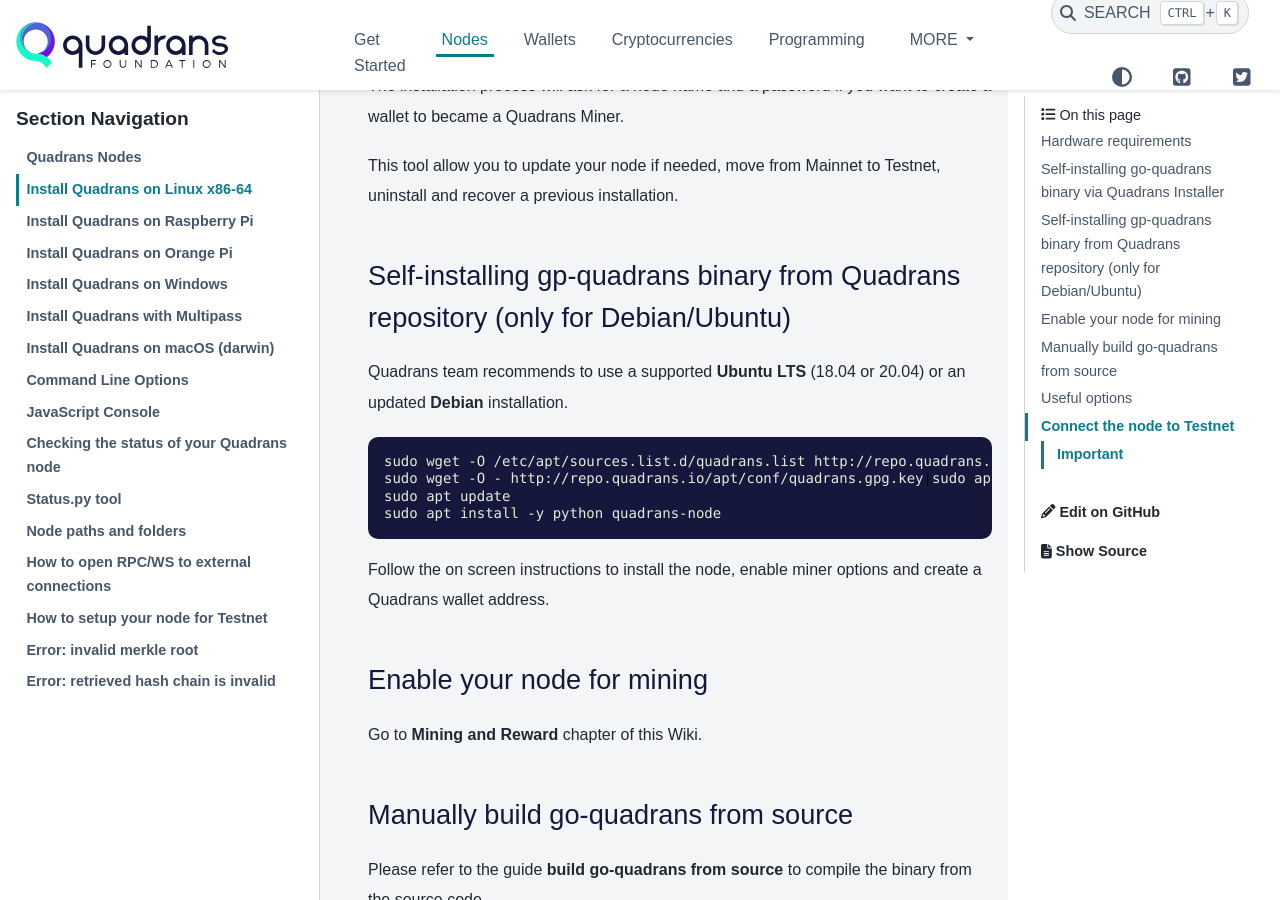
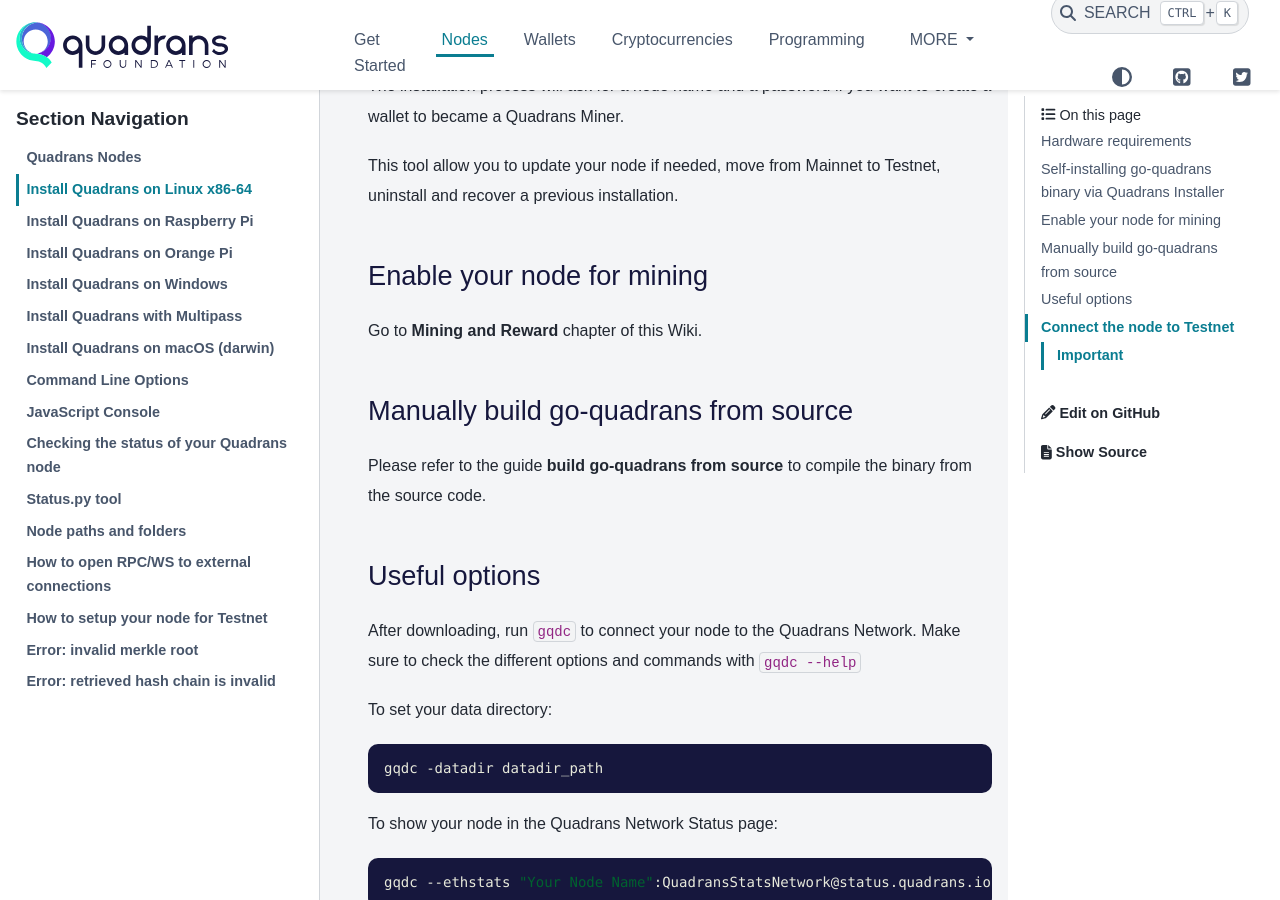
Before and after one commit to quadrans/wiki, a Sphinx documentation site: the page built from docs/nodes/installation/linux_x86-64.md, in a window 1280 px wide and 900 px high, scrolled down 912 px. Built offline with Sphinx 7.4.7 and the PyData theme 0.15.4, drawn with Linux system fonts in a browser that asks for light colours; pages that are not in the unit, such as notebooks, are missing from menus.

Commit message:
Update Linux x86 go-quadrans installation

````diff
--- a/docs/nodes/installation/linux_x86-64.md
+++ b/docs/nodes/installation/linux_x86-64.md
@@ -29,19 +29,6 @@
 The installation process will ask for a node name and a password if you want to create a wallet to became a Quadrans Miner.
 
 This tool allow you to update your node if needed, move from Mainnet to Testnet, uninstall and recover a previous installation.
-
-## Self-installing gp-quadrans binary from Quadrans repository (only for Debian/Ubuntu)
-
-Quadrans team recommends to use a supported **Ubuntu LTS** (18.04 or 20.04) or an updated **Debian** installation.
-
-``` bash
-sudo wget -O /etc/apt/sources.list.d/quadrans.list http://repo.quadrans.io/apt/conf/quadrans.list
-sudo wget -O - http://repo.quadrans.io/apt/conf/quadrans.gpg.key|sudo apt-key add -
-sudo apt update
-sudo apt install -y python quadrans-node
-```
-
-Follow the on screen instructions to install the node, enable miner options and create a Quadrans wallet address.
 
 ## Enable your node for mining
 
````
Also changed, not shown: 5 other files.
